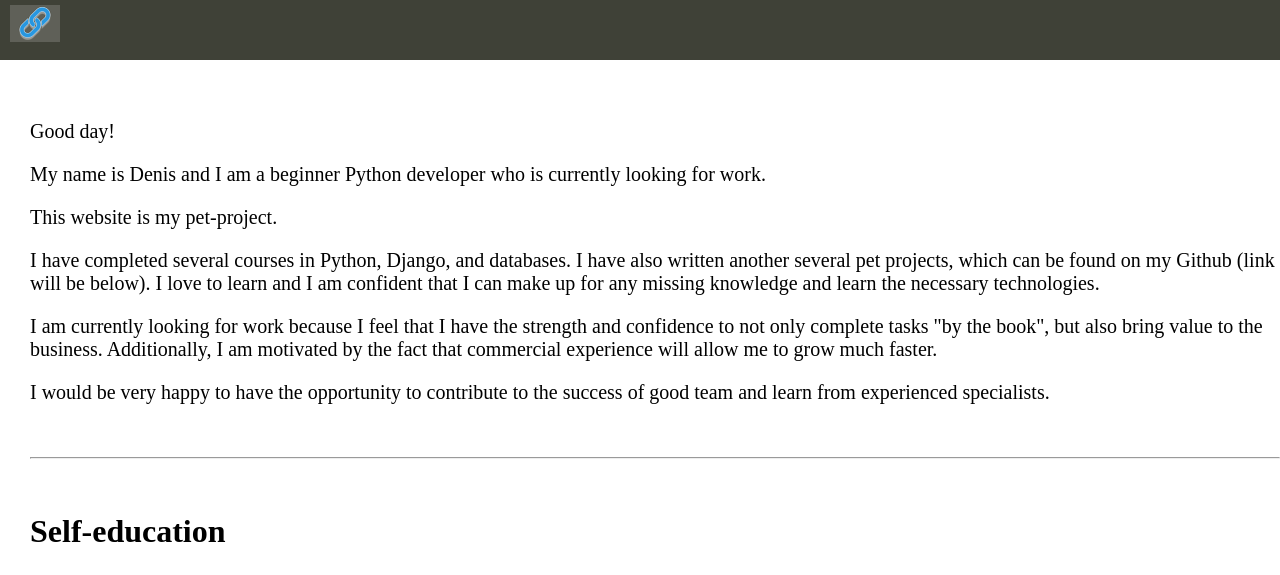
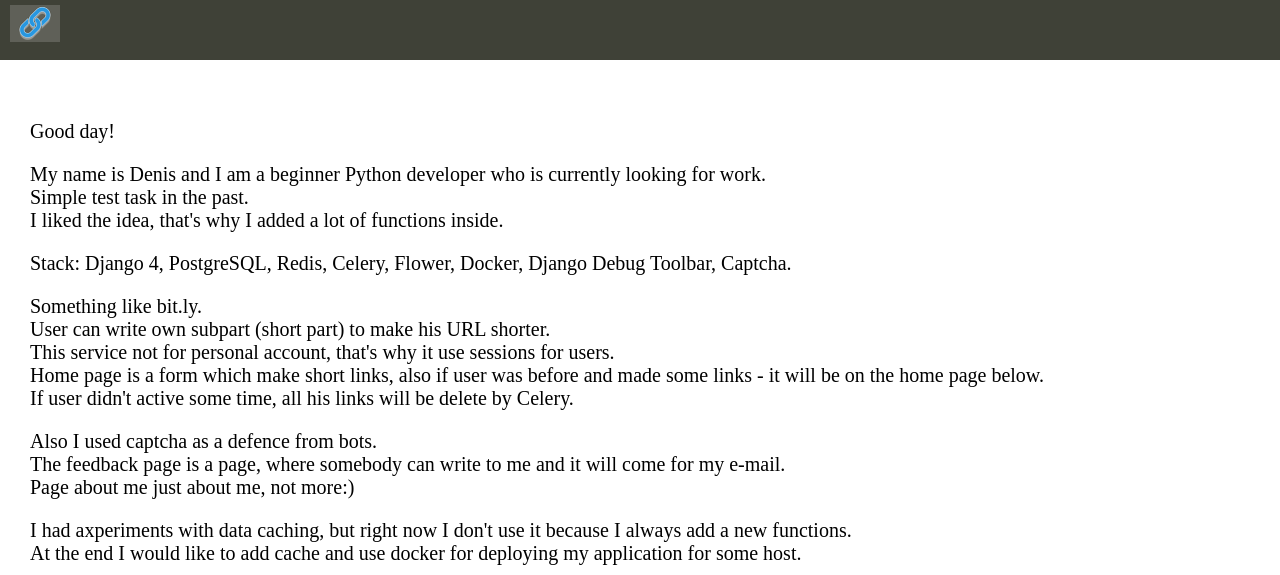
Before and after one commit to Denis-on-github/short_urls, a Django app: template short_urls/from_long_to_short/templates/from_long_to_short/about_me.html in a window 1280 px wide. Shown: the top 575 px of the page. Run offline with Django 3.2, Linux system fonts and the light colour scheme; the template is opened without the code that fills it, so the values that code supplies are empty.

Commit message:
add actual resume to the about me page, it is show pdf from google drive add feedback, delay by celery, mails send to me and to the user with confirm

```diff
--- a/about.txt
+++ b/about.txt
@@ -4,7 +4,7 @@ Simple test task in the past.
 I liked the idea, that's why I added a lot of functions inside.
 
 Stack:
-Django 4, MySQL, Redis, Celery, Flower, Docker, Django Debug Toolbar, Captcha.
+Django 4, PostgreSQL, Redis, Celery, Flower, Docker, Django Debug Toolbar, Captcha.
 
 Something like bit.ly.
 User can write own subpart (short part) to make his URL shorter.
@@ -15,11 +15,9 @@ If user didn't active some time, all his links will be delete by Celery.
 
 Also I used captcha as a defence from bots.
 
-(For the future) The feedback page is a page, where somebody can write to me and it will come for my e-mail.
+The feedback page is a page, where somebody can write to me and it will come for my e-mail.
 
 Page about me just about me, not more:)
 
 I had axperiments with data caching, but right now I don't use it because I always add a new functions.
 At the end I would like to add cache and use docker for deploying my application for some host.
-
-Funny that I works on it a lot of time, but description takes a few strings.
--- a/short_urls/from_long_to_short/templates/from_long_to_short/about_me.html
+++ b/short_urls/from_long_to_short/templates/from_long_to_short/about_me.html
@@ -3,49 +3,29 @@
 {% block content %}
 <h1>{{ title }}</h1>
 <p>Good day!</p>
-<p>My name is Denis and I am a beginner Python developer who is currently looking for work.</p>
-<p>This website is my pet-project.</p>
-<p>I have completed several courses in Python, Django, and databases. I have also written another several
-    pet projects, which can be found on my Github (link will be below). I love to learn and I am
-    confident that I can make up for any missing knowledge and learn the necessary technologies.</p>
-<p>I am currently looking for work because I feel that I have the strength and confidence to not only
-    complete tasks "by the book", but also bring value to the business. Additionally, I am motivated by
-    the fact that commercial experience will allow me to grow much faster.</p>
-<p>I would be very happy to have the opportunity to contribute to the success of good team and learn
-    from experienced specialists.</p>
+
+<p>My name is Denis and I am a beginner Python developer who is currently looking for work.
+<br>Simple test task in the past.
+<br>I liked the idea, that's why I added a lot of functions inside.</p>
+<p>Stack: Django 4, PostgreSQL, Redis, Celery, Flower, Docker, Django Debug Toolbar, Captcha.</p>
+
+<p>Something like bit.ly.
+<br>User can write own subpart (short part) to make his URL shorter.
+<br>This service not for personal account, that's why it use sessions for users.
+<br>Home page is a form which make short links, also if user was before and made some links - it will be on the home page below.
+<br>If user didn't active some time, all his links will be delete by Celery.</p>
+
+<p>Also I used captcha as a defence from bots.
+<br>The feedback page is a page, where somebody can write to me and it will come for my e-mail.
+<br>Page about me just about me, not more:)</p>
+<p>I had axperiments with data caching, but right now I don't use it because I always add a new functions.
+<br>At the end I would like to add cache and use docker for deploying my application for some host.</p>
+
+<iframe src="https://drive.google.com/file/d/1AgdIdKL1SZAz0vaOFg2W3ssEhc7bn48v/preview" width="100%" height="1200"></iframe>
 <br>
 <hr>
-<br>
-<h1>Self-education</h1>
-<h3>Python Developer (student), 02.2022 – present time</h3>
-<p>Currently, I have completed the following courses:</p>
-<p>- <a href="https://codebasics.com/ru/languages/python" target="_blank">Python for Beginners</a></p>
-<p>- <a href="https://smartiqa.ru/courses/python" target="_blank">Python Programming</a></p>
-<p>- <a href="https://stepik.org/cert/1581154>" target="_blank">"Generation Python": A course for beginners</a></p>
-<p>- <a href="https://stepik.org/cert/1909318" target="_blank">Python: Fundamentals and Applications</a></p>
-<p>- <a href="https://stepik.org/cert/1936985" target="_blank">Interactive SQL Trainer</a></p>
-<p>- <a href="https://www.youtube.com/watch?v=DYxjL0K3Hwk&list=PLQAt0m1f9OHvGM7Y7jAQP8TKbBd3up4K2" target="_blank">Django 3 </a>(egoroff_channel)</p>
-<p>- <a href="https://www.youtube.com/watch?v=FyTL1bnUx5I&list=PLA0M1Bcd0w8xO_39zZll2u1lz_QMwn1F&index=1" target="_blank">Django 3 </a>(selfedu)</p>
-<p><h1>Previous work exp.</h1></p>
-<p><h3>"SZR" LLC, 10.2021 - 02.2023</h3></p>
-<p>Oil and gas industry.<br>
-Head of the Tender Department.
-<p>- Prepared documentation, worked with large volumes of information and managed a team of three
-    people.</p>
-<p><h3>"DreamHouse" LLC, 09.2018 - 09.2021</h3></p>
-<p>Distribution, sales.<br>
-Deputy General Director.
-<p>Worked in a team, responsible for task delegation and monitoring,
-representing the company in negotiations.</p>
-<h1>Education</h1>
-<h3>"St. Petersburg Institute of International Economic Relations,
-Economics and Law, 2010 - 2015</h3>
-<p>- World economy</p>
-<br>
-<hr>
-<br>
-<p><a href="https://drive.google.com/file/d/1AgdIdKL1SZAz0vaOFg2W3ssEhc7bn48v/view?usp=sharing" target="_blank">CV</a></p>
-<p><a href="https://github.com/Denis-on-github?tab=repositories" target="_blank">Github</a></p>
+<p><a href="https://drive.google.com/file/d/1AgdIdKL1SZAz0vaOFg2W3ssEhc7bn48v/view?usp=sharing" target="_blank">Download CV</a></p>
+<p><a href="https://github.com/Denis-on-github" target="_blank">Github</a></p>
 <p><a href="https://www.linkedin.com/in/d3n1s/" target="_blank">LinkedIn</a></p>
 <p><a href="https://t.me/Cheban_denis" target="_blank">Telegram</a></p>
 <p>E-mail: write.to.denis.today@gmail.com</p>
```
Also changed, not shown: short_urls/from_long_to_short/tasks.py (+9 -4 lines), short_urls/from_long_to_short/templates/from_long_to_short/show_shorts.html (deleted, +0 -12 lines), short_urls/from_long_to_short/templates/from_long_to_short/some_page.html (deleted, +0 -16 lines), short_urls/from_long_to_short/views.py (+11 -19 lines), short_urls/short_urls/settings.py (+12 -2 lines), short_urls/from_long_to_short/templates/from_long_to_short/feedback.html (line endings or trailing spaces).
